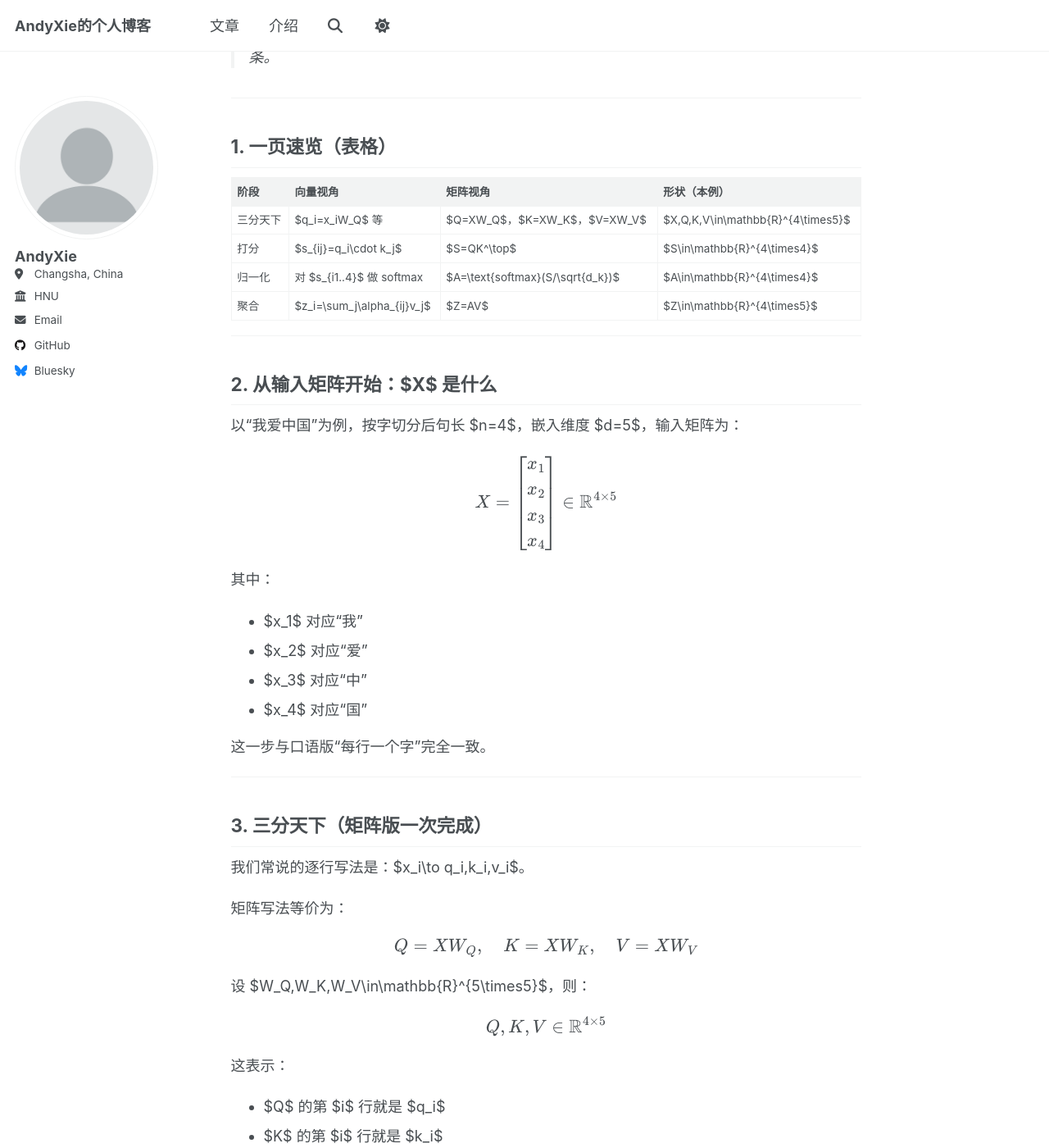
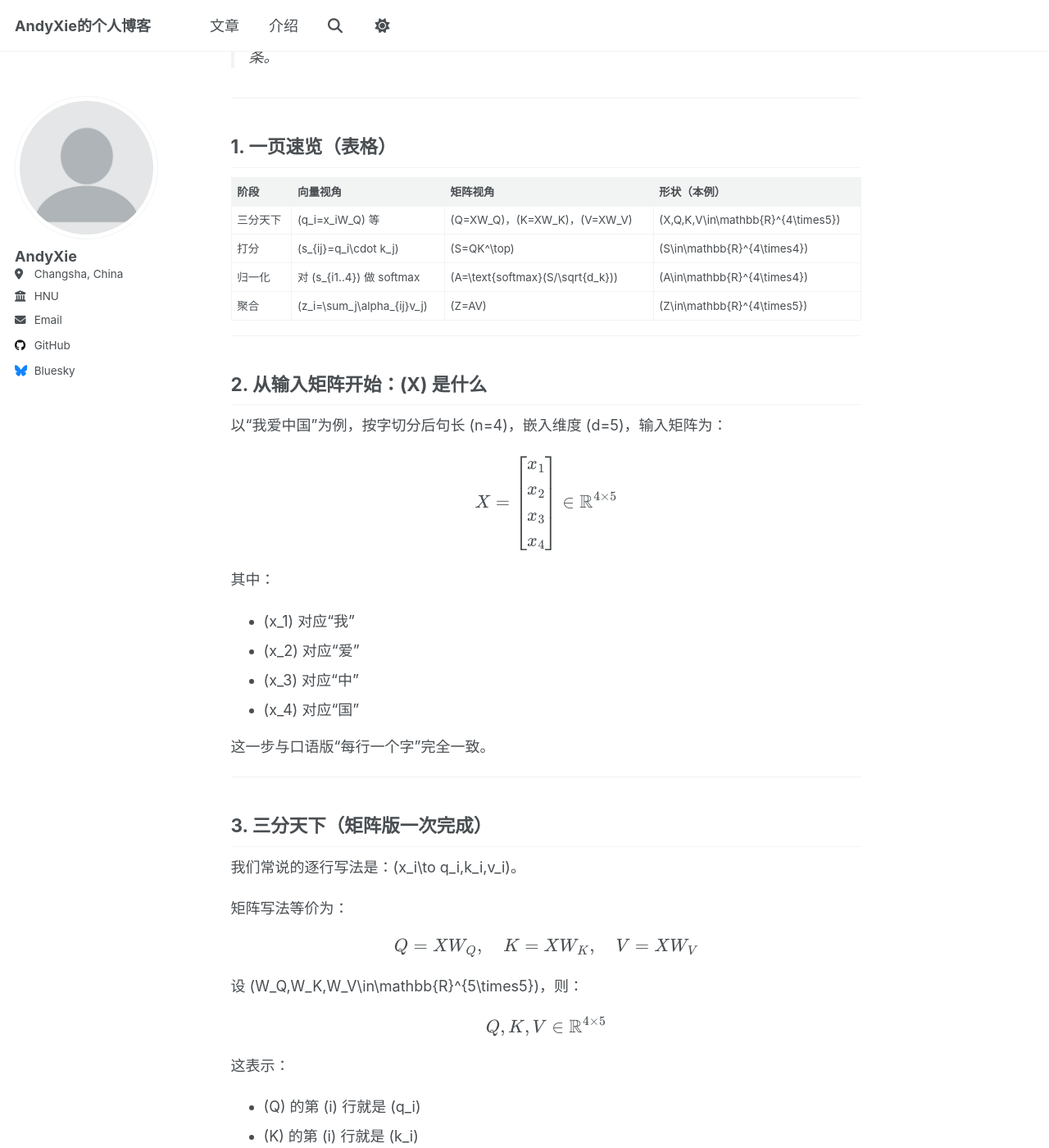
Before and after one commit to AndyXie-google/Andyxie-google.github.io, a Jekyll site: the page built from _posts/2026-03-30-Transformer基础分享_04_自注意力_矩阵视角.md, in a window 1280 px wide and 1400 px high, scrolled down 263 px. Shown: the whole window at 82% size. Built offline with Jekyll 4.4.1, drawn with Linux system fonts in a browser that asks for light colours; a script that is not in the unit is left out; some of the changed text lies outside the part shown.

```diff
--- a/_posts/2026-03-30-Transformer基础分享_04_自注意力_矩阵视角.md
+++ b/_posts/2026-03-30-Transformer基础分享_04_自注意力_矩阵视角.md
@@ -20,16 +20,16 @@ status: 可发布
 
 | 阶段 | 向量视角 | 矩阵视角 | 形状（本例） |
 |---|---|---|---|
-| 三分天下 | $q_i=x_iW_Q$ 等 | $Q=XW_Q$，$K=XW_K$，$V=XW_V$ | $X,Q,K,V\in\mathbb{R}^{4\times5}$ |
-| 打分 | $s_{ij}=q_i\cdot k_j$ | $S=QK^\top$ | $S\in\mathbb{R}^{4\times4}$ |
-| 归一化 | 对 $s_{i1..4}$ 做 softmax | $A=\text{softmax}(S/\sqrt{d_k})$ | $A\in\mathbb{R}^{4\times4}$ |
-| 聚合 | $z_i=\sum_j\alpha_{ij}v_j$ | $Z=AV$ | $Z\in\mathbb{R}^{4\times5}$ |
+| 三分天下 | \(q_i=x_iW_Q\) 等 | \(Q=XW_Q\)，\(K=XW_K\)，\(V=XW_V\) | \(X,Q,K,V\in\mathbb{R}^{4\times5}\) |
+| 打分 | \(s_{ij}=q_i\cdot k_j\) | \(S=QK^\top\) | \(S\in\mathbb{R}^{4\times4}\) |
+| 归一化 | 对 \(s_{i1..4}\) 做 softmax | \(A=\text{softmax}(S/\sqrt{d_k})\) | \(A\in\mathbb{R}^{4\times4}\) |
+| 聚合 | \(z_i=\sum_j\alpha_{ij}v_j\) | \(Z=AV\) | \(Z\in\mathbb{R}^{4\times5}\) |
 
 ---
 
-## 2. 从输入矩阵开始：$X$ 是什么
+## 2. 从输入矩阵开始：\(X\) 是什么
 
-以“我爱中国”为例，按字切分后句长 $n=4$，嵌入维度 $d=5$，输入矩阵为：
+以“我爱中国”为例，按字切分后句长 \(n=4\)，嵌入维度 \(d=5\)，输入矩阵为：
 
 $$
 X=\begin{bmatrix}
@@ -42,10 +42,10 @@ $$
 
 其中：
 
-- $x_1$ 对应“我”
-- $x_2$ 对应“爱”
-- $x_3$ 对应“中”
-- $x_4$ 对应“国”
+- \(x_1\) 对应“我”
+- \(x_2\) 对应“爱”
+- \(x_3\) 对应“中”
+- \(x_4\) 对应“国”
 
 这一步与口语版“每行一个字”完全一致。
 
@@ -53,7 +53,7 @@ $$
 
 ## 3. 三分天下（矩阵版一次完成）
 
-我们常说的逐行写法是：$x_i\to q_i,k_i,v_i$。
+我们常说的逐行写法是：\(x_i\to q_i,k_i,v_i\)。
 
 矩阵写法等价为：
 
@@ -61,7 +61,7 @@ $$
 Q=XW_Q,\quad K=XW_K,\quad V=XW_V
 $$
 
-设 $W_Q,W_K,W_V\in\mathbb{R}^{5\times5}$，则：
+设 \(W_Q,W_K,W_V\in\mathbb{R}^{5\times5}\)，则：
 
 $$
 Q,K,V\in\mathbb{R}^{4\times5}
@@ -69,15 +69,15 @@ $$
 
 这表示：
 
-- $Q$ 的第 $i$ 行就是 $q_i$
-- $K$ 的第 $i$ 行就是 $k_i$
-- $V$ 的第 $i$ 行就是 $v_i$
+- \(Q\) 的第 \(i\) 行就是 \(q_i\)
+- \(K\) 的第 \(i\) 行就是 \(k_i\)
+- \(V\) 的第 \(i\) 行就是 \(v_i\)
 
 ---
 
-## 4. 相互作用：为什么是 $QK^\top$
+## 4. 相互作用：为什么是 \(QK^\top\)
 
-向量角度是“每个 $q_i$ 和所有 $k_j$ 做内积”。
+向量角度是“每个 \(q_i\) 和所有 \(k_j\) 做内积”。
 
 矩阵角度直接写成：
 
@@ -85,7 +85,7 @@ $$
 S=QK^\top
 $$
 
-其中 $S$ 是未归一化的注意力打分矩阵（score matrix）。
+其中 \(S\) 是未归一化的注意力打分矩阵（score matrix）。
 
 形状：
 
@@ -99,29 +99,29 @@ $$
 S_{ij}=q_i\cdot k_j
 $$
 
-例如固定 $i=2$（对应“爱”），可展开为：
+例如固定 \(i=2\)（对应“爱”），可展开为：
 
 $$
 [s_{21},s_{22},s_{23},s_{24}]=
 [q_2\cdot k_1,\ q_2\cdot k_2,\ q_2\cdot k_3,\ q_2\cdot k_4]
 $$
 
-这就是我们常说的“$Q_2$ 依次与所有 $K_j$ 做内积打分”。
+这就是我们常说的“\(Q_2\) 依次与所有 \(K_j\) 做内积打分”。
 
 ---
 
 ## 5. 缩放与 Softmax
 
-注意力不是直接用 $S$，而是：
+注意力不是直接用 \(S\)，而是：
 
 $$
 A=\operatorname{softmax}\left(\frac{S}{\sqrt{d_k}}\right)
 =\operatorname{softmax}\left(\frac{QK^\top}{\sqrt{d_k}}\right)
 $$
 
-本例 $d_k=5$，所以除以 $\sqrt{5}$。
+本例 \(d_k=5\)，所以除以 \(\sqrt{5}\)。
 
-第 $i$ 行 softmax 后得到权重向量：
+第 \(i\) 行 softmax 后得到权重向量：
 
 $$
 \boldsymbol{\alpha}_i=[\alpha_{i1},\alpha_{i2},\alpha_{i3},\alpha_{i4}],
@@ -129,7 +129,7 @@ $$
 \sum_{j=1}^{4}\alpha_{ij}=1
 $$
 
-固定 $i=2$ 时，写成展开式就是：
+固定 \(i=2\) 时，写成展开式就是：
 
 $$
 \alpha_{2j}=\frac{\exp\left(s_{2j}/\sqrt{d_k}\right)}{\sum_{m=1}^{4}\exp\left(s_{2m}/\sqrt{d_k}\right)}
@@ -138,7 +138,7 @@ $$
 
 ---
 
-## 6. 加权求和得到输出 $Z$
+## 6. 加权求和得到输出 \(Z\)
 
 向量角度（以“爱”为例）是：
 
@@ -173,10 +173,10 @@ $$
 
 所以自注意力层在这个设定下：
 
-- 输入 $X$ 是 $4\times5$
-- 输出 $Z$ 也是 $4\times5$
+- 输入 \(X\) 是 \(4\times5\)
+- 输出 \(Z\) 也是 \(4\times5\)
 
-**形状不变，但语义增强**：每个 $z_i$ 都融合了全句其他 token 的信息。
+**形状不变，但语义增强**：每个 \(z_i\) 都融合了全句其他 token 的信息。
 
 ---
 
@@ -184,8 +184,8 @@ $$
 
 “自注意力”的“自”，是指同一句子内部元素相互看彼此。
 
-- $z_1$ 仍对应“我”，但已经融合了“爱/中/国”的信息。
-- $z_2$ 仍对应“爱”，但权重由“爱对全句的关注分布”决定。
+- \(z_1\) 仍对应“我”，但已经融合了“爱/中/国”的信息。
+- \(z_2\) 仍对应“爱”，但权重由“爱对全句的关注分布”决定。
 
 这就是我们常说的“经过三分天下与交互后，每个字都带上了全句上下文信息”。
 
@@ -203,7 +203,7 @@ $$
 
 ## 9. 总结
 
-从 $X$ 到 $Z$ 的完整公式链如下：
+从 \(X\) 到 \(Z\) 的完整公式链如下：
 
 $$
 Q=XW_Q,\quad K=XW_K,\quad V=XW_V
```
Also changed, not shown: _posts/2026-03-29-大模型训练与推理显存占用分析.md (+3 -3 lines), _posts/2026-03-29-机考与刷题总结_DP与数据结构.md (+8 -8 lines), _posts/2026-03-30-Transformer基础分享_01_词嵌入.md (+17 -17 lines), _posts/2026-03-30-Transformer基础分享_02_位置编码与QKV.md (+20 -20 lines), _posts/2026-03-30-Transformer基础分享_03_自注意力计算与直觉.md (+32 -32 lines).
